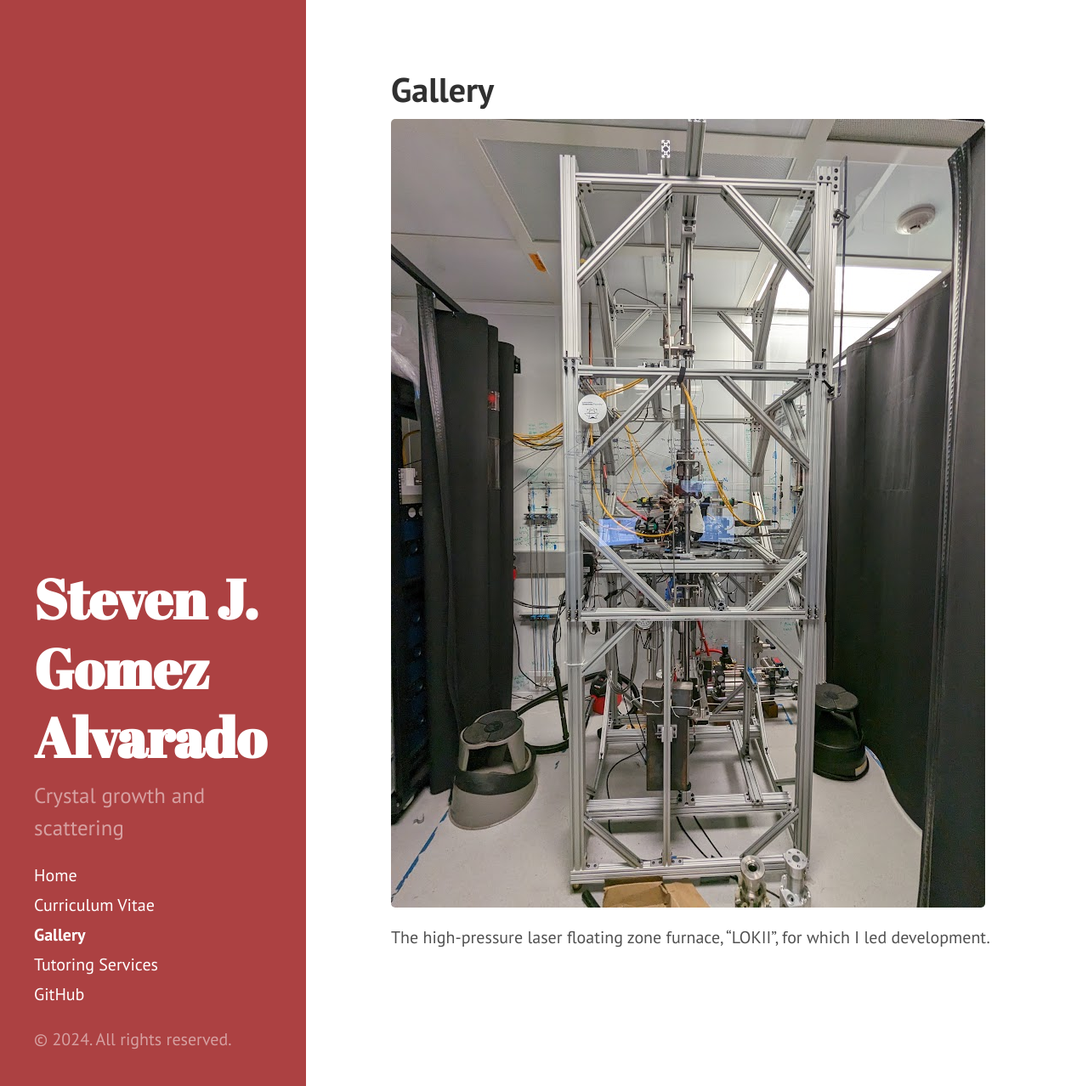
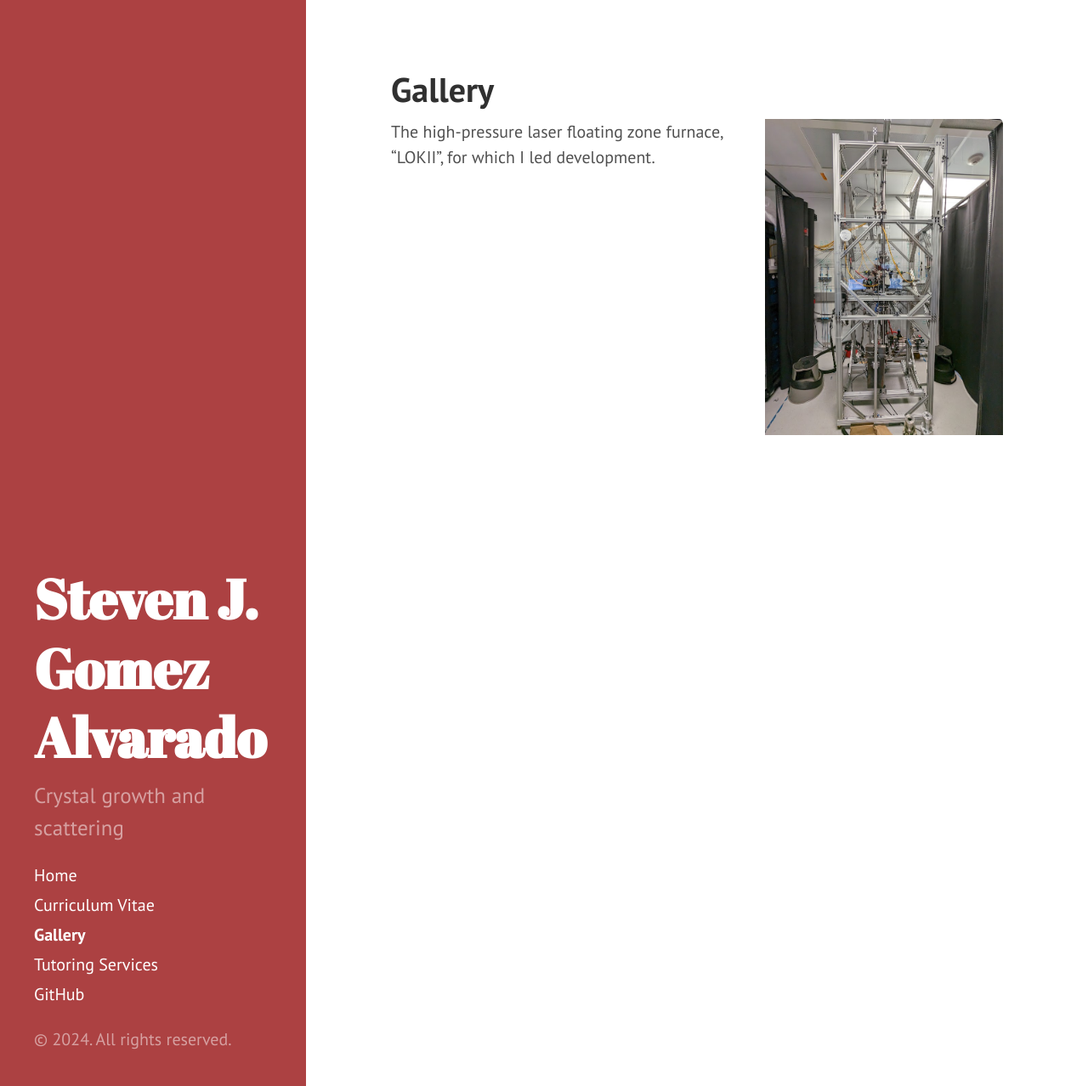
Before and after one commit to stevenjgomez/stevenjgomez.github.io, a Jekyll site: the page built from gallery.md, in a window 1280 px wide and 1278 px high. Shown: the whole window at 85% size. Built offline with Jekyll 4.4.1, drawn with Linux system fonts in a browser that asks for light colours.

Commit message:
Add to gallery

```diff
--- a/gallery.md
+++ b/gallery.md
@@ -3,5 +3,5 @@ title: "Gallery"
 layout: "page"
 ---
 
-![lokiiframe.png](img/lokiiframe.png)
+<img style="float:right; padding-left: 1rem; padding-bottom: 1rem; width: 300px" src="img/lokiiframe.png">
 The high-pressure laser floating zone furnace, "LOKII", for which I led development.
```
